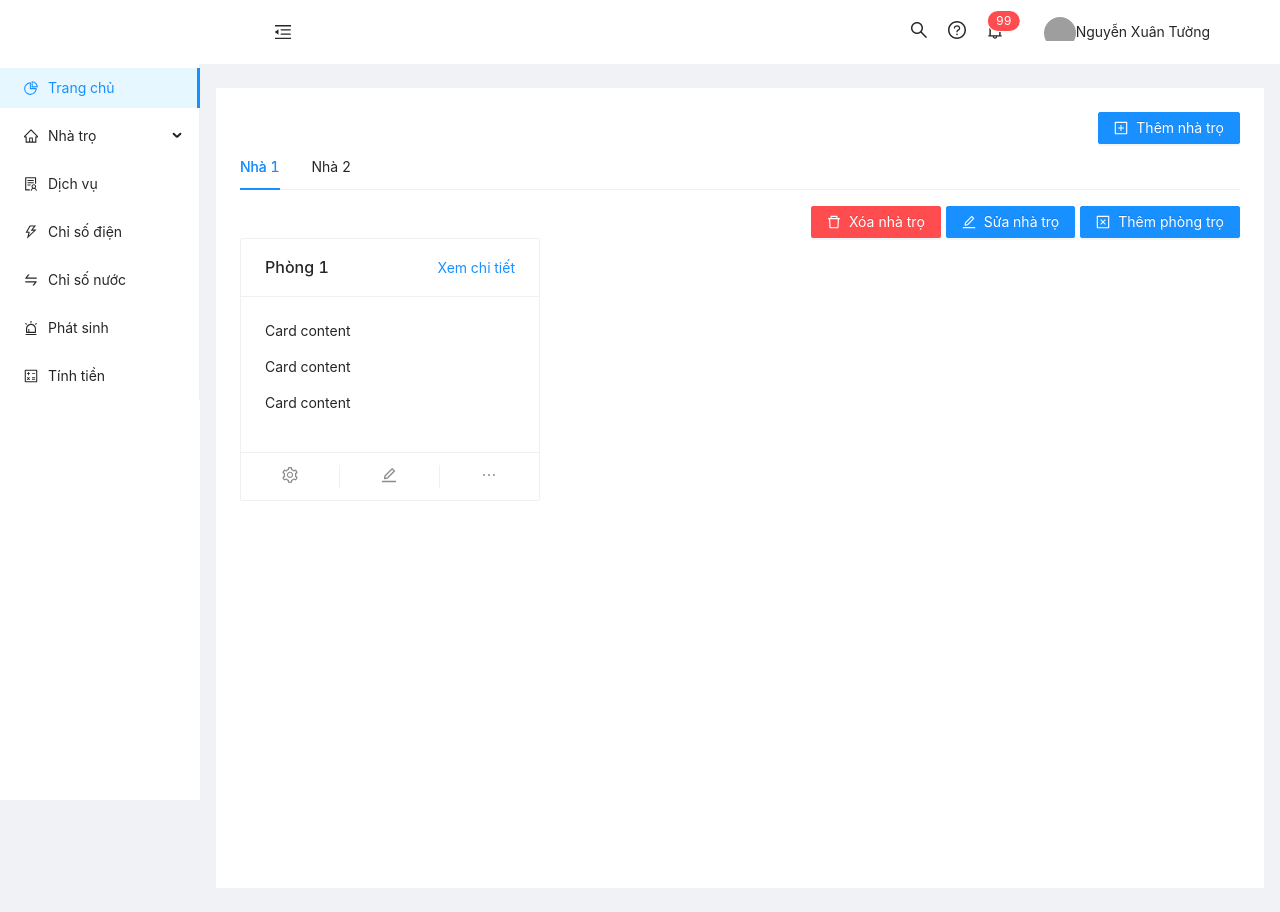
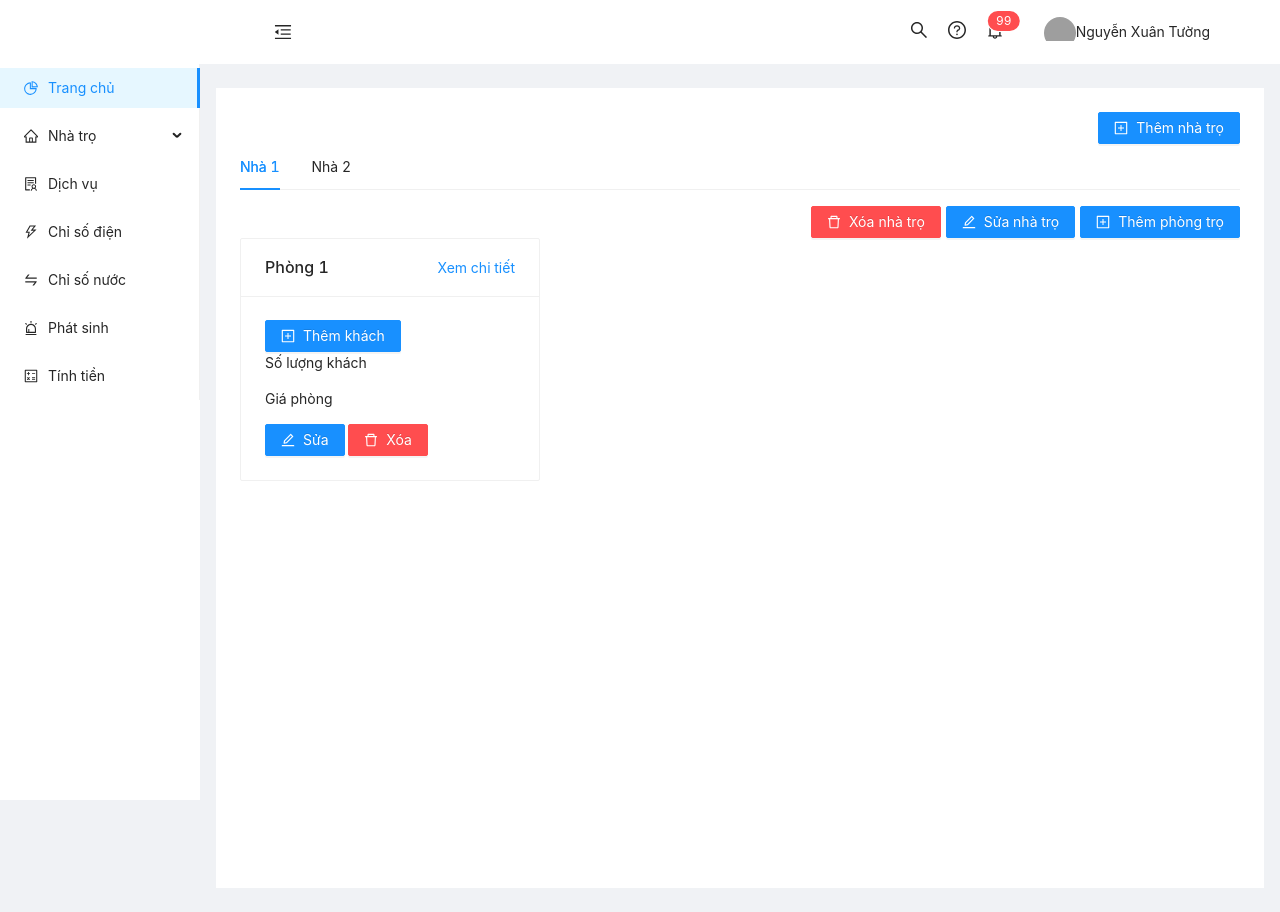
Before and after one commit to tung910/quan-ly-nha-tro-fe, a React (Vite) app: page /motel-room in a window 1280 px wide. Built offline with nearby package versions, Linux system fonts and the light colour scheme; data requests are answered from the project's data file; grey boxes are pictures that could not be loaded.

Commit message:
QLNTF-20-ui-fix-ui-motel

```diff
--- a/src/pages/motel/index.tsx
+++ b/src/pages/motel/index.tsx
@@ -2,7 +2,7 @@
 /* eslint-disable @typescript-eslint/no-unused-vars */
 import React, { useEffect, useState } from 'react';
 
-import { Tabs, Card, Button } from 'antd';
+import { Tabs, Card, Button, Row, Col } from 'antd';
 import {
     EditOutlined,
     EllipsisOutlined,
@@ -53,8 +53,8 @@ const Motel = () => {
                                     <Button
                                         type='primary'
                                         icon={<DeleteOutlined />}
+                                        onClick={() => onRemoveMotel(item.id)}
                                         danger
-                                        onClick={() => onRemoveMotel(item.id)}
                                     >
                                         Xóa nhà trọ
                                     </Button>
@@ -68,7 +68,7 @@ const Motel = () => {
                                     </Button>
                                     <Button
                                         type='primary'
-                                        icon={<CloseSquareOutlined />}
+                                        icon={<PlusSquareOutlined />}
                                     >
                                         Thêm phòng trọ
                                     </Button>
@@ -78,15 +78,36 @@ const Motel = () => {
                                     hoverable
                                     extra={<a href='#'>Xem chi tiết</a>}
                                     style={{ width: 300 }}
-                                    actions={[
-                                        <SettingOutlined key='setting' />,
-                                        <EditOutlined key='edit' />,
-                                        <EllipsisOutlined key='ellipsis' />,
-                                    ]}
                                 >
-                                    <p>Card content</p>
-                                    <p>Card content</p>
-                                    <p>Card content</p>
+                                    <Col span={8}>
+                                        <Button
+                                            type='primary'
+                                            icon={<PlusSquareOutlined />}
+                                        >
+                                            Thêm khách
+                                        </Button>
+                                    </Col>
+                                    <p>Số lượng khách</p>
+                                    <p>Giá phòng</p>
+                                    <Row>
+                                        <Col span={8}>
+                                            <Button
+                                                type='primary'
+                                                icon={<EditOutlined />}
+                                            >
+                                                Sửa
+                                            </Button>
+                                        </Col>
+                                        <Col span={8}>
+                                            <Button
+                                                type='primary'
+                                                icon={<DeleteOutlined />}
+                                                danger
+                                            >
+                                                Xóa
+                                            </Button>
+                                        </Col>
+                                    </Row>
                                 </Card>
                             </Tabs.TabPane>
                         );
```
